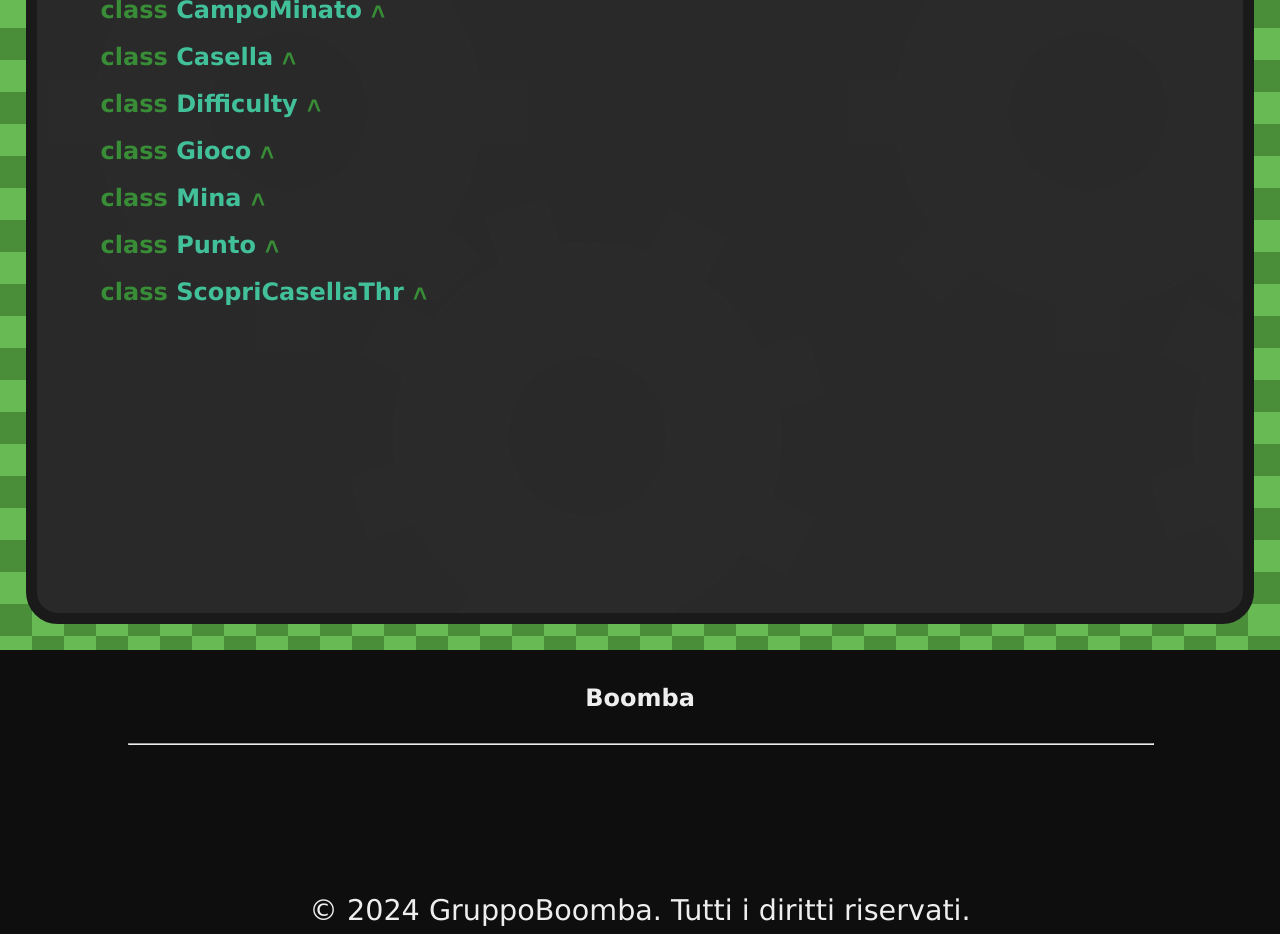
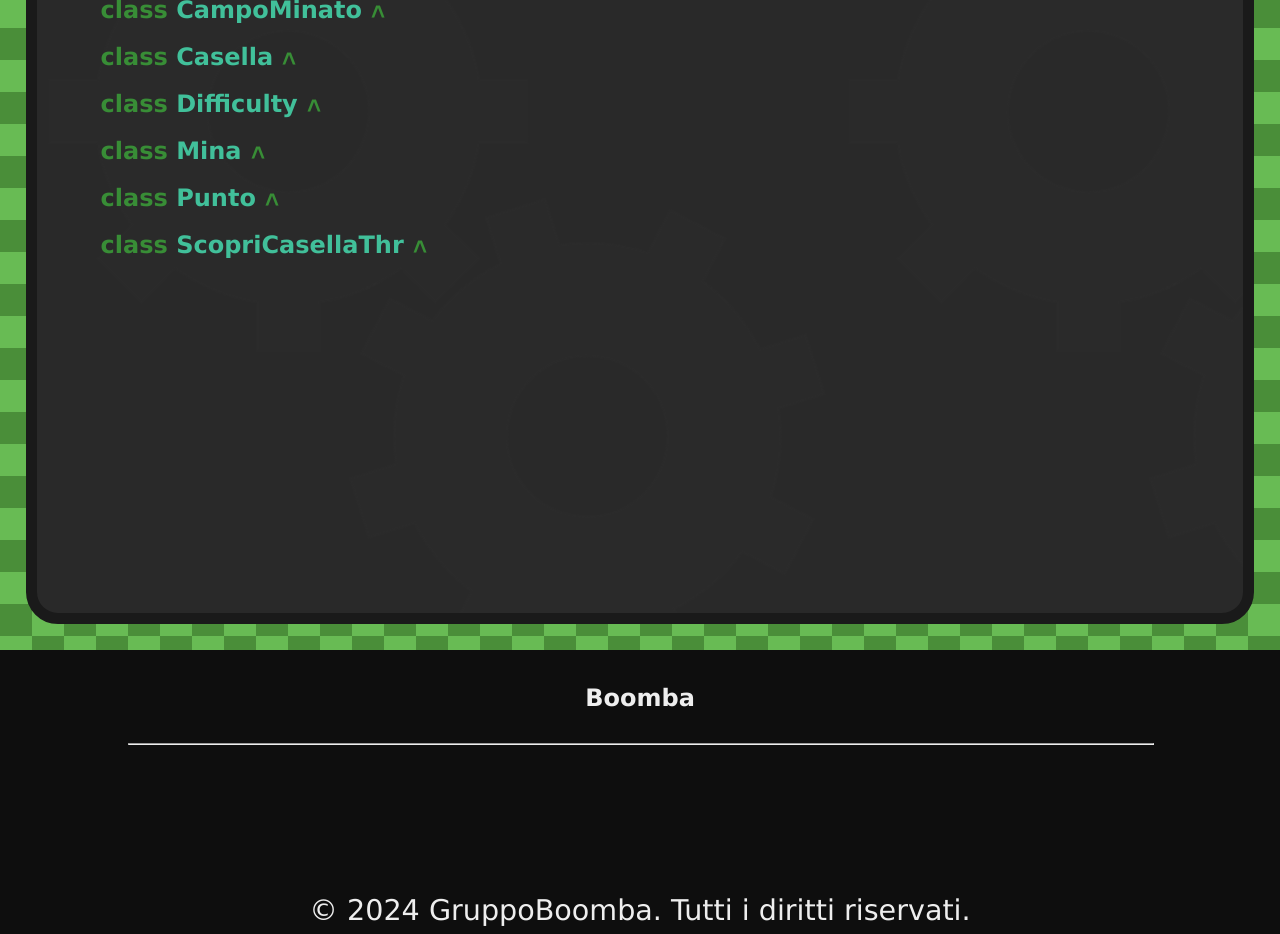
Before and after one commit to paolomalgarin/Boomba, a React (Vite) app: page / in a window 1280 px wide. Shown: the part 8740-9674 px from the top of the page. Built offline with nearby package versions, Linux system fonts and the light colour scheme.

Commit message:
about update

```diff
--- a/src/components/DataSheet_Logic.jsx
+++ b/src/components/DataSheet_Logic.jsx
@@ -297,23 +297,6 @@ function DataSheet_Logic() {
             methods: [{}],
         },
         {
-            id: 4,
-            class: "Gioco",
-            description: "Classe che rappresenta il gioco del campo minato",
-            attributes: [{}],
-            isMethods: true,
-            methods: [
-                {
-                    id: 0,
-                    isPublic: true,
-                    type: "void",
-                    name: "main",
-                    params: [{ id: 0, type: "String[]", name: "args" }],
-                    description: "Metodo principale per avviare il gioco",
-                },
-            ],
-        },
-        {
             id: 5,
             class: "Mina",
             description: "Classe che descrive una mina all'interno di un oggetto CampoMinato",
@@ -387,7 +370,7 @@ function DataSheet_Logic() {
                     name: "Punto",
                     params: [
                         { id: 0, type: "int", name: "x" },
-                        { id: 0, type: "int", name: "y" },
+                        { id: 1, type: "int", name: "y" },
                     ],
                     description: "Costruttore che genera un nuovo punto con le coordinate passate come parametri",
                 },
--- a/src/components/MethodsAccordion.jsx
+++ b/src/components/MethodsAccordion.jsx
@@ -13,7 +13,7 @@ function MethodsAccordion({ data }) {
                 {
                     data.params && data.params
                         .map((par) => (
-                            <span className="keyWord" key={par.id}>{par.type} {par.name}{(par.id < data.params.length - 1) ? ", " : ""}</span>
+                            <span className="keyWord" key={par.id}>{par.type} {par.name}{(par.id < data.params.length - 1) ? ",\xa0" : ""}</span>
                         ))
                 }
                 )
```
